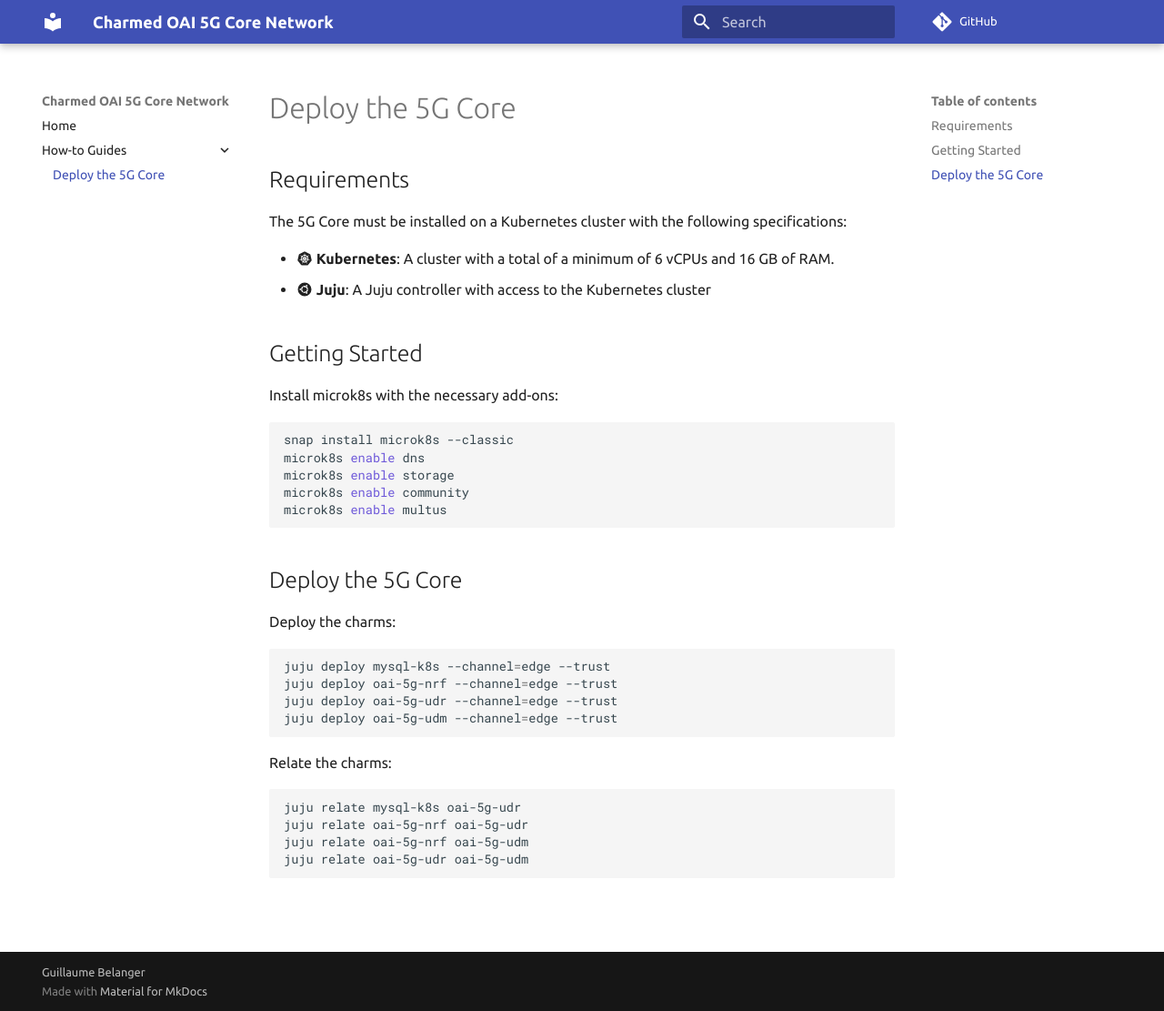
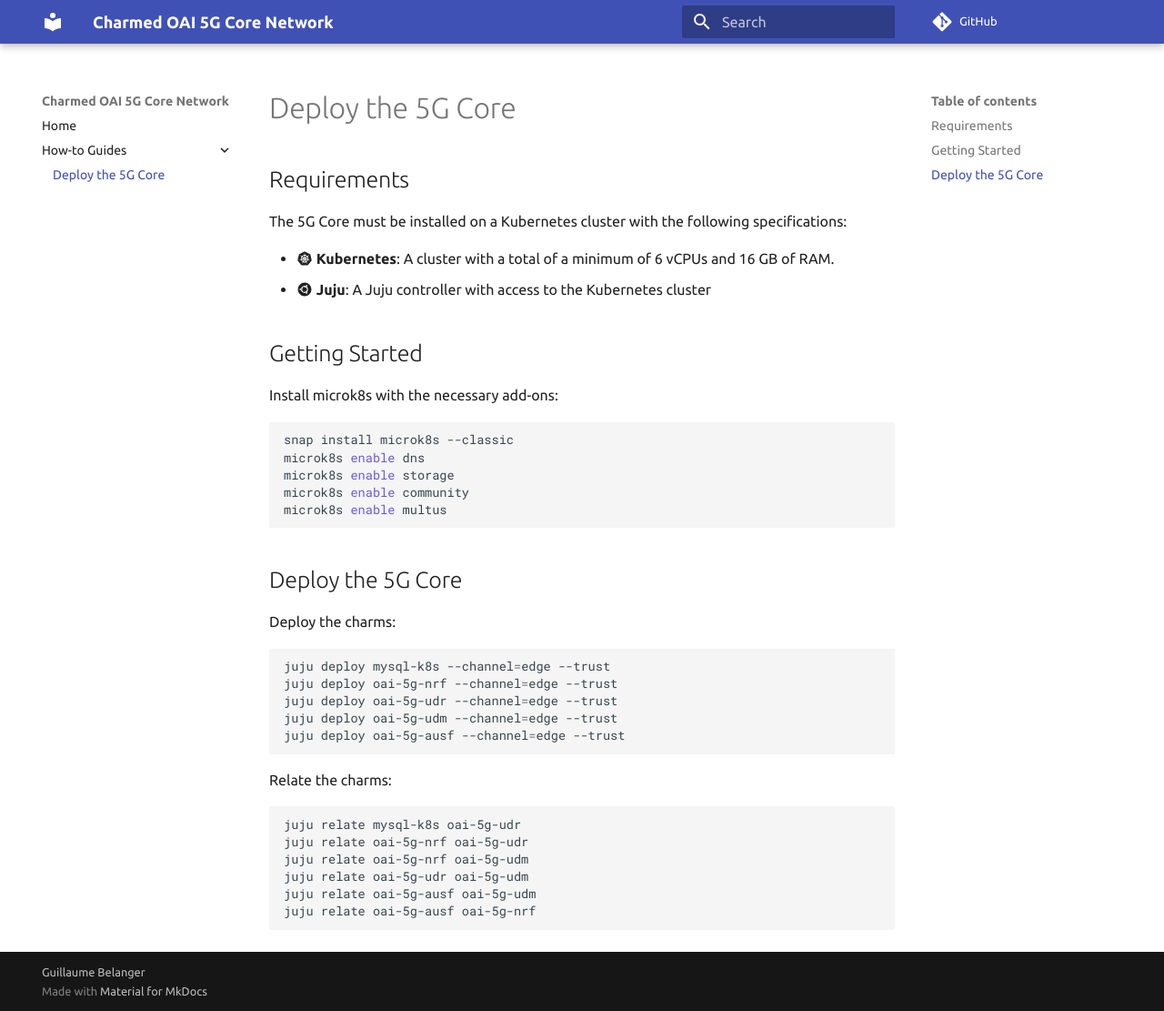
Before and after one commit to gruyaume/charmed-oai-5g, an MkDocs documentation site: the page built from docs/how-to/deploy_charmed_oai_5g.md, in a window 1280 px wide and 1111 px high. Shown: the whole window at 91% size. Built offline with MkDocs 1.6.1 and Material for MkDocs 9.7.7, drawn with Linux system fonts in a browser that asks for light colours; comment, search, counter and statistics services are not loaded.

Commit message:
Adds ausf deployment info

````diff
--- a/docs/how-to/deploy_charmed_oai_5g.md
+++ b/docs/how-to/deploy_charmed_oai_5g.md
@@ -28,6 +28,7 @@
 juju deploy oai-5g-nrf --channel=edge --trust
 juju deploy oai-5g-udr --channel=edge --trust
 juju deploy oai-5g-udm --channel=edge --trust
+juju deploy oai-5g-ausf --channel=edge --trust
 ```
 
 Relate the charms:
@@ -37,4 +38,6 @@
 juju relate oai-5g-nrf oai-5g-udr
 juju relate oai-5g-nrf oai-5g-udm
 juju relate oai-5g-udr oai-5g-udm
+juju relate oai-5g-ausf oai-5g-udm
+juju relate oai-5g-ausf oai-5g-nrf
 ```
````
